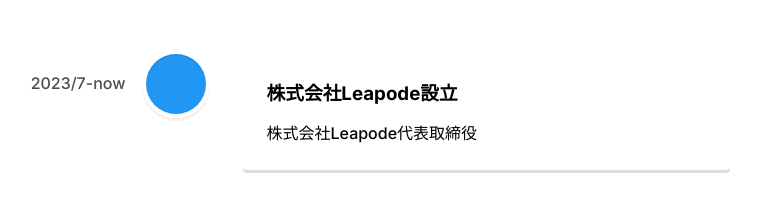
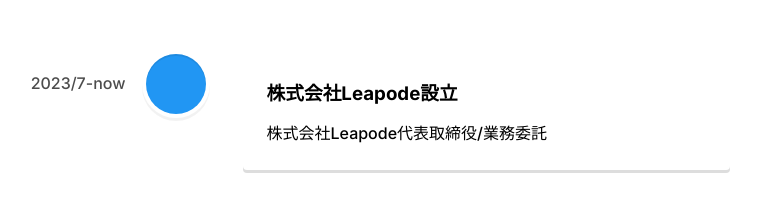
Before and after one commit to yusei53/yusei53-portfolio, a Next.js app: page / in a window 1280 px wide. Shown: the part 2300-2511 px from the top of the page, without its empty margins (464-1225 px from the left). Built offline with nearby package versions, Linux system fonts and the light colour scheme.

Commit message:
データ更新

```diff
--- a/src/app/data/AboutList.ts
+++ b/src/app/data/AboutList.ts
@@ -56,7 +56,7 @@
   {
     date: "2023/7-now",
     title: "株式会社Leapode設立",
-    subtitle: "株式会社Leapode代表取締役",
+    subtitle: "株式会社Leapode代表取締役/業務委託",
   },
   {
     date: "2023/7-now",
```
